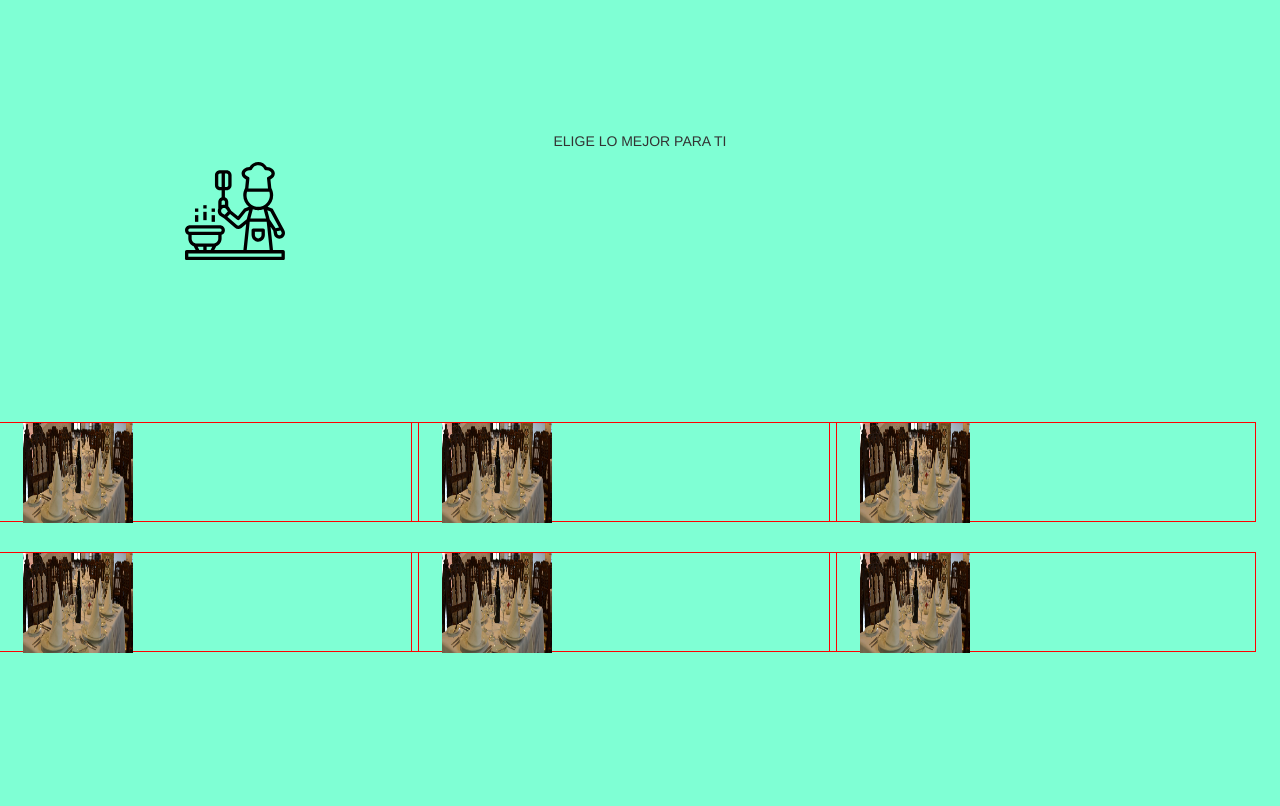
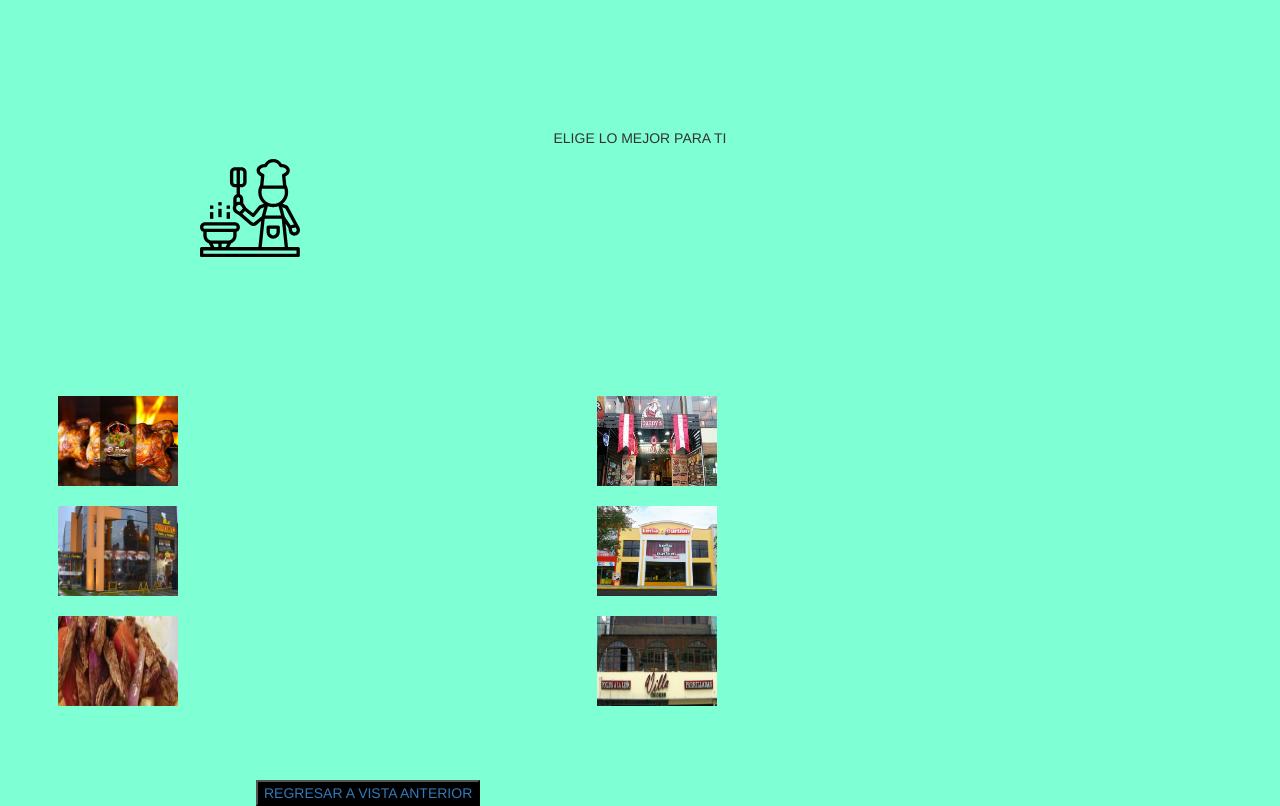
Before and after one commit to mirelatv/FoodMap, a plain HTML site: page indexuno.html in a window 1280 px wide. Drawn offline with nearby package versions, Linux system fonts and the light colour scheme.

Commit message:
tercer avance

```diff
--- a/css1/mainuno.css
+++ b/css1/mainuno.css
@@ -1,11 +1,11 @@
 
  body{
-  background-color: aquamarine;
+    background-color: aquamarine;
 
 
  }
  .text-center{
-     margin-top: 10%;
+    margin-top: 10%;
  }
 
  .size{
@@ -13,10 +13,11 @@
     height: 100px;
     margin-left: 25vh;
  }
- .imageRocoto{
+ .image{
     text-align: center;
-    width: 140px;
-    height: 100px;
+    width:140px;
+    height: 110px;
+    padding: 10px 10px 10px 10px;
 
 }
 
@@ -25,8 +26,21 @@
 
 }
 .containerPic{
-    border:1px solid red;
-    height: 100px;
-    margin-left:-8px;
-    margin-top: 30px;
+    border:transparent;
+    margin-left: 18px;
+
 }
+.inicio2{
+    margin-top: 0px;
+}
+.back{
+    margin-left: 20%;
+    margin-top: 5%;
+    background: black;
+    color: antiquewhite;
+}
+.bck{
+
+
+
+}
--- a/indexuno.html
+++ b/indexuno.html
@@ -10,43 +10,47 @@
     <title>Restaurantes Surco</title>
 </head>
 <body>
+  <div class="container-fluid">
     <div class="row">
       <p class="text-center col-xs-12">ELIGE LO MEJOR PARA TI</p>
       <img class="size" src="assets/images/cooking.svg" alt="">
 
 
-      <div class="container col-xs-12 inicio">
-        <div class=" containerPic col-xs-4">
+      <div class=" col-xs-12 inicio">
+        <div class=" containerPic col-xs-5">
             <a data-toggle="modal" href="#myModal">
-                <img  class=" imageRocoto col-xs-9"src="assets/images/elrocoto.jpg" alt=""></a>
+                <img  class=" image col-xs-9"src="assets/images/polleria/event.jpg" alt=""></a>
         </div>
-        <div class=" containerPic col-xs-4">
+        <div class=" containerPic col-xs-5">
             <a data-toggle="modal" href="#myModal">
-                <img  class=" imageRocoto col-xs-9"src="assets/images/elrocoto.jpg" alt=""></a>
-        </div>
-        <div class=" containerPic col-xs-4">
-            <a data-toggle="modal" href="#myModal">
-               <img  class=" imageRocoto col-xs-9"src="assets/images/elrocoto.jpg" alt=""></a>
+                <img  class=" image col-xs-9"src="assets/images/polleria/bannys.jpg" alt=""></a>
         </div>
       </div>
-      <div class="container col-xs-12 ">
-          <div class=" containerPic col-xs-4">
-              <a data-toggle="modal" href="#myModal">
-                  <img  class=" imageRocoto col-xs-9"src="assets/images/elrocoto.jpg" alt=""></a>
-          </div>
-          <div class=" containerPic col-xs-4">
-              <a data-toggle="modal" href="#myModal">
-                  <img  class=" imageRocoto col-xs-9"src="assets/images/elrocoto.jpg" alt=""></a>
-          </div>
-          <div class=" containerPic col-xs-4">
-              <a data-toggle="modal" href="#myModal">
-                 <img  class=" imageRocoto col-xs-9"src="assets/images/elrocoto.jpg" alt=""></a>
-          </div>
+      <div class=" col-xs-12 inicio2">
+        <div class=" containerPic col-xs-5">
+            <a data-toggle="modal" href="#myModal">
+               <img  class=" image col-xs-9"src="assets/images/polleria/kikirico.jpg" alt=""></a>
+        </div>
+        <div class=" containerPic col-xs-5">
+            <a data-toggle="modal" href="#myModal">
+               <img  class=" image col-xs-9"src="assets/images/polleria/lenacarbon.jpg" alt=""></a>
+        </div>
 
       </div>
+      </div class=" col-xs-12 inicio">
+        <div class=" containerPic col-xs-5">
+              <a data-toggle="modal" href="#myModal">
+                  <img  class=" image col-xs-9"src="assets/images/polleria/rokyssurco.jpg" alt=""></a>
+        </div>
+        <div class=" containerPic col-xs-5">
+             <a data-toggle="modal" href="#myModal">
+                 <img  class=" image col-xs-9"src="assets/images/polleria/villachiken.jpg" alt=""></a>
+        </div>
+      </div>
+      <button  class="back"> <a  class=" bck" href="index.html">REGRESAR A VISTA ANTERIOR</a></button>
     </div>
-
-   <div class="container">
+  </div>
+  <div class="container-fluid">
         <!-- Modal -->
         <div class="modal fade" id="myModal" role="dialog">
           <div class="modal-dialog">
--- a/js/app.js
+++ b/js/app.js
@@ -9,6 +9,7 @@
 
 $( "button" ).click(function() {
     $( "p" ).show( "slow" );
+
   });
 
 /* Bucador*/
@@ -25,3 +26,14 @@
         $(".content-search").fadeIn(300);
     }
 })
+
+/*mouseOver*/
+
+$(document).ready(function(){
+    $(".image").mouseover(function(){
+        $(".image").css("background", "rgba(0, 0, 0, 0.336)");
+    });
+    $(".image").mouseout(function(){
+        $(".image").css("background","transparent");
+    });
+});
```
Also changed, not shown: index.html (+6 -6 lines), assets/images/comidaselva/elrocoto.jpg (renamed from assets/images/elrocoto.jpg), assets/images/comidaselva/la patarashaka surco.jpg (renamed from assets/images/la patarashaka surco.jpg), assets/images/comidaselva/lachozadelaanaconda.jpg (renamed from assets/images/lachozadelaanaconda.jpg), assets/images/comidaselva/mishinka amazonica.jpg (renamed from assets/images/mishinka amazonica.jpg), assets/images/msriscos/embarcaderofusion.jpg (renamed from assets/images/embarcaderofusion.jpg), assets/images/msriscos/la picolina Italiana.jpg (renamed from assets/images/la picolina Italiana.jpg), assets/images/msriscos/mama sara italiana.jpg (renamed from assets/images/mama sara italiana.jpg), assets/images/msriscos/puntoazul.jpg (renamed from assets/images/puntoazul.jpg), assets/images/polleria/bannys.jpg (added), assets/images/polleria/event.jpg (added), assets/images/polleria/kikirico.jpg (added), assets/images/polleria/lenacarbon.jpg (added), assets/images/polleria/rokyssurco.jpg (renamed from assets/images/rokyssurco.jpg), 1 more files.
